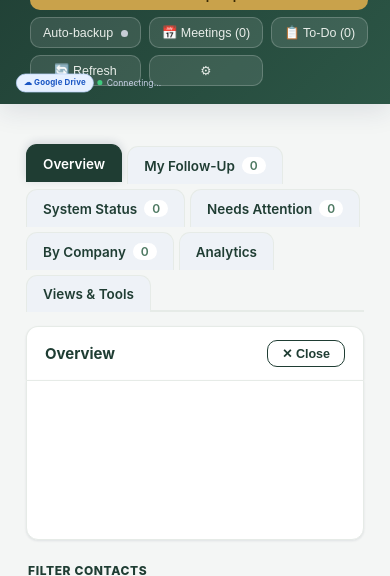
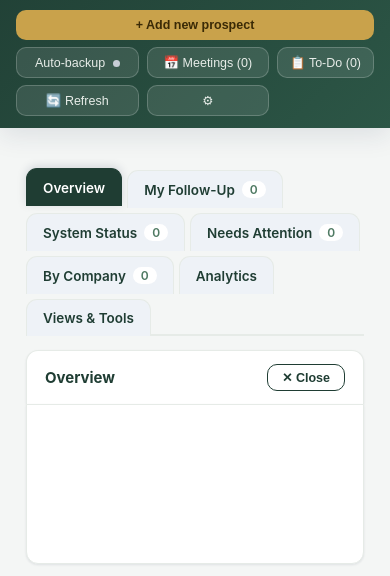
Before and after one commit to rclcls25/rizmac-crm, a plain HTML site: page index.html in a window 390 px wide. Shown: the part 524-1100 px from the top of the page. Drawn offline with nearby package versions, Linux system fonts and the light colour scheme.

Commit message:
Add files via upload

```diff
--- a/index.html
+++ b/index.html
@@ -8,6 +8,12 @@
 <meta http-equiv="Expires" content="0">
 <title>Sales Management System</title>
 <link rel="icon" id="favicon" href="">
+<!-- Web App Manifest: lets "Install app" / "Add to Home Screen" on a phone
+     create a real standalone app icon (own window, no Chrome address bar/
+     tabs) instead of just a bookmark that still opens inside the browser. -->
+<link rel="manifest" href="manifest.json">
+<meta name="theme-color" content="#1f3d33">
+<link rel="apple-touch-icon" href="icon-192.png">
 <script src="https://cdn.jsdelivr.net/npm/chart.js@4.5.0/dist/chart.umd.js" integrity="sha384-iU8HYtnGQ8Cy4zl7gbNMOhsDTTKX02BTXptVP/vqAWIaTfM7isw76iyZCsjL2eVi" crossorigin="anonymous"></script>
 <script src="https://accounts.google.com/gsi/client" async defer></script>
 <style>
@@ -47,6 +53,22 @@
      into the tab buttons above it. */
   .header-btn-grid{justify-self:end;align-self:center;display:grid;grid-template-columns:repeat(3,auto);
     gap:7px 8px;min-height:108px;align-content:start;}
+  /* Narrow (phone) screens: the 3-column button grid + absolutely-positioned
+     corner badge that work fine on desktop have no room to breathe here, which
+     is what was causing the Google Drive/sync readout to sit on top of the
+     Refresh button. Below 760px, stack everything vertically instead and put
+     the badge back into normal document flow so it can never overlap anything. */
+  @media (max-width:760px){
+    header{padding:14px 16px 12px;}
+    .topline{grid-template-columns:1fr;justify-items:center;text-align:center;gap:10px;}
+    .header-brand-block{align-items:center;text-align:center;}
+    .header-logo-center{order:-1;}
+    .header-btn-grid{grid-template-columns:repeat(2,1fr);justify-self:stretch;width:100%;
+      min-height:0;align-content:stretch;}
+    .header-btn-grid .btn-primary{grid-column:span 2;}
+    .header-corner-status{position:static;transform:none;justify-content:center;
+      margin-top:6px;left:auto;bottom:auto;}
+  }
   .header-btn-grid .btn{background:rgba(255,255,255,.10);color:#e8ede9;border:1px solid rgba(255,255,255,.20);
     box-shadow:none;padding:7px 12px;font-size:12.5px;font-weight:500;white-space:nowrap;}
   .header-btn-grid .btn:hover{background:rgba(255,255,255,.18);transform:none;box-shadow:none;}
```
Also changed, not shown: icon-192.png (added), icon-512.png (added), manifest.json (added).
